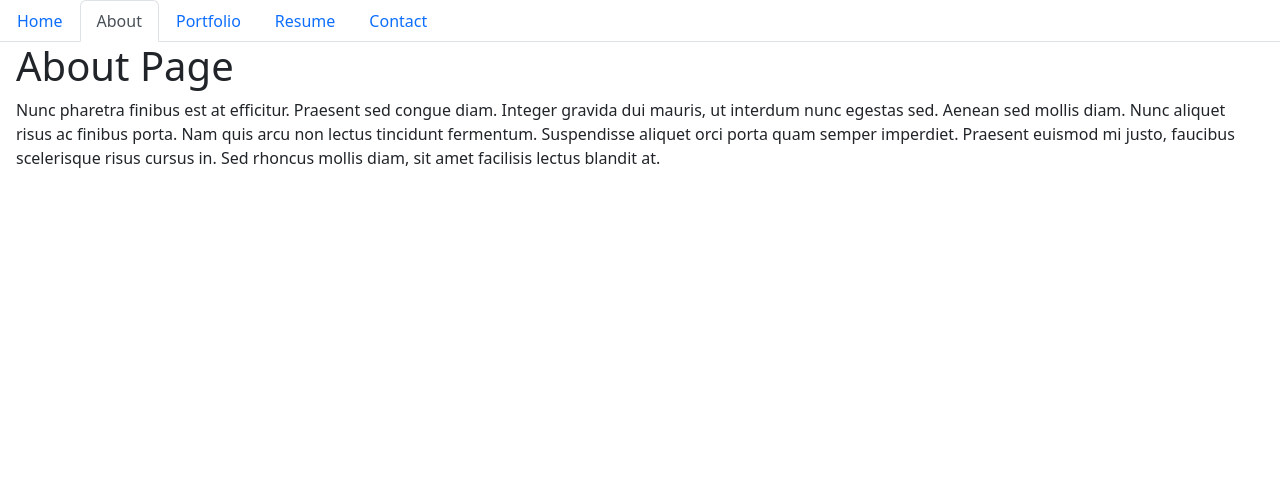
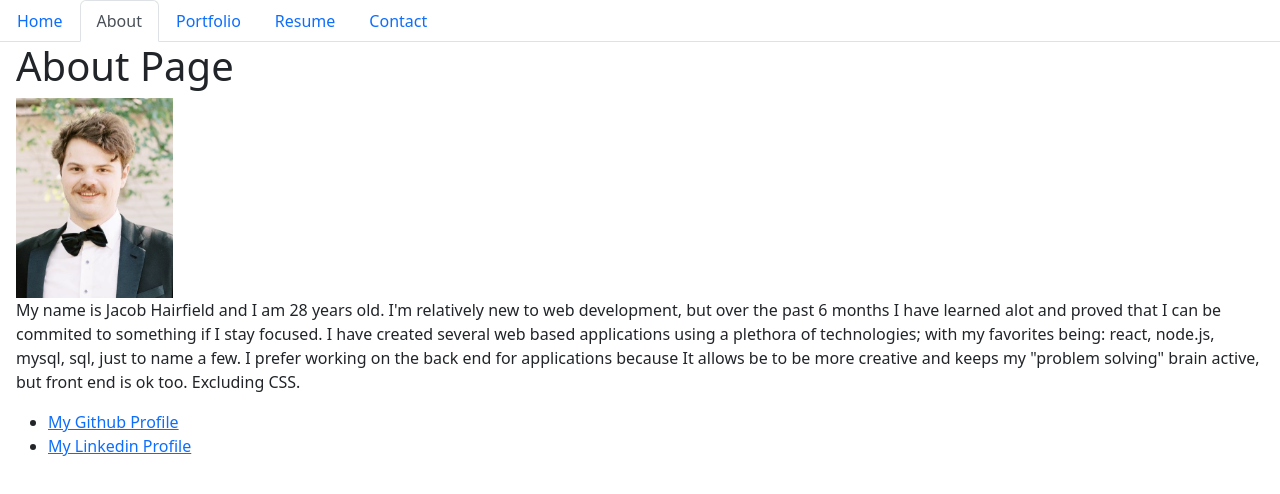
Before and after one commit to lilcobby/portfolioV2-jh, a React (Vite) app: page /About in a window 1280 px wide. Shown: the top 494 px of the page. Built offline with nearby package versions, Linux system fonts and the light colour scheme.

Commit message:
fixing up the about page

```diff
--- a/src/pages/About.jsx
+++ b/src/pages/About.jsx
@@ -1,15 +1,27 @@
+const myAge = 28
+const myName = "Jacob Hairfield"
+const imgAspectRatio = 445 / 566; // width divided by height for aspect ratio
+const imgHeight = 200;
+const imgWidth = imgHeight * imgAspectRatio;
+
 export default function About() {
   return (
     <div>
       <h1>About Page</h1>
+      <img src="./src/assets/65115206_10216266979521817_8966192826849165312_n (2).jpg" alt="a headshot of me" style={{ width: `${imgWidth}px`, height: `${imgHeight}px` }} ></img>
+
       <p>
-        Nunc pharetra finibus est at efficitur. Praesent sed congue diam.
-        Integer gravida dui mauris, ut interdum nunc egestas sed. Aenean sed
-        mollis diam. Nunc aliquet risus ac finibus porta. Nam quis arcu non
-        lectus tincidunt fermentum. Suspendisse aliquet orci porta quam semper
-        imperdiet. Praesent euismod mi justo, faucibus scelerisque risus cursus
-        in. Sed rhoncus mollis diam, sit amet facilisis lectus blandit at.
+       My name is {myName} and I am {myAge} years old. I'm relatively new to web development, but over the past 6 months I have learned alot and proved that I can be commited to something if I stay focused.
+       I have created several web based applications using a plethora of technologies; with my favorites being: react, node.js, mysql, sql, just to name a few. I prefer working on the back end for applications because It allows be to be more creative and keeps my "problem solving" brain active, but front end is ok too. Excluding CSS.
       </p>
+      <ul>
+        <li>
+      < a href = "https://github.com/lilcobby"> My Github Profile </a>
+      </li>
+      <li>
+      < a href = "https://www.linkedin.com/in/jacob-hairfield-1340a6249/"> My Linkedin Profile</a>
+      </li>
+      </ul>
     </div>
   );
 }
```
Also changed, not shown: src/assets/65115206_10216266979521817_8966192826849165312_n (2).jpg (added).
